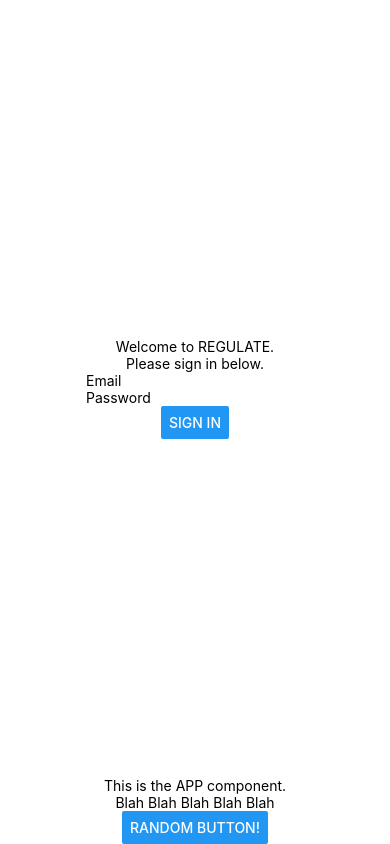
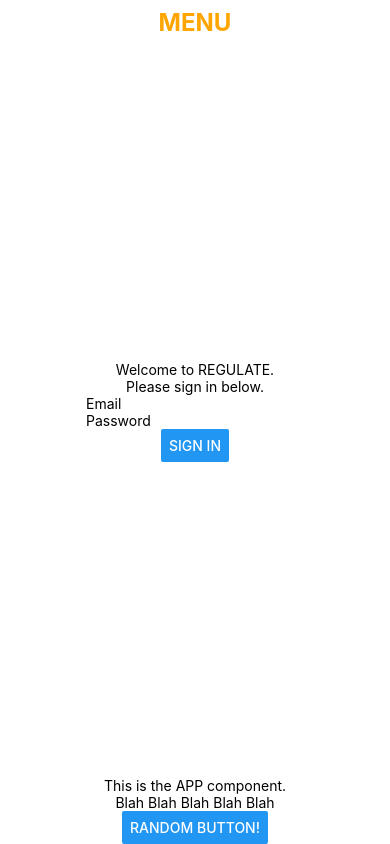
Before and after one commit to jaredsurya/regulate-app, a React Native app in the folder client/: screen / in a window 390 px wide. Built offline with nearby package versions, Linux system fonts and the light colour scheme.

Commit message:
created navbar component. lacks functionality.

```diff
--- a/client/App.js
+++ b/client/App.js
@@ -1,6 +1,7 @@
 import { StatusBar } from 'expo-status-bar';
 import { StyleSheet, Text, View, Button } from 'react-native';
 import Auth from './components/Auth';
+import Navbar from './components/Navbar';
 
 export default function App() {
 
@@ -11,6 +12,7 @@ export default function App() {
 
   return (
     <View style={styles.container}>
+      <Navbar />
       <Auth />
       <Text>This is the APP component.</Text>
       <Text>Blah Blah Blah Blah Blah</Text>
--- /dev/null
+++ b/client/components/Navbar.js
@@ -0,0 +1,81 @@
+import React, { useState } from 'react';
+import { View, TouchableOpacity, Text, StyleSheet } from 'react-native';
+import Modal from 'react-native-modal';
+
+const NavbarWithMenu = () => {
+  const [isMenuOpen, setMenuOpen] = useState(false);
+
+  const handleMenuToggle = () => {
+    setMenuOpen(!isMenuOpen);
+  };
+
+  const handleMenuItemPress = () => {
+    // Action to perform when a menu item is pressed
+    console.log('Menu item pressed!');
+  };
+
+  return (
+    <View style={styles.container}>
+      <TouchableOpacity onPress={handleMenuToggle}>
+        <Text style={styles.menuButton}>MENU</Text>
+      </TouchableOpacity>
+
+      <Modal
+        visible={isMenuOpen}
+        animationType="fade"
+        transparent={true}
+        onRequestClose={handleMenuToggle}
+        onBackdropPress={handleMenuToggle}
+        style={styles.modal}
+      >
+        <View style={styles.menu}>
+          <TouchableOpacity onPress={handleMenuItemPress}>
+            <Text style={styles.menuItem}>Menu Item 1</Text>
+          </TouchableOpacity>
+          <TouchableOpacity onPress={handleMenuItemPress}>
+            <Text style={styles.menuItem}>Menu Item 2</Text>
+          </TouchableOpacity>
+          <TouchableOpacity onPress={handleMenuItemPress}>
+            <Text style={styles.menuItem}>Menu Item 3</Text>
+          </TouchableOpacity>
+        </View>
+      </Modal>
+    </View>
+  );
+};
+
+const styles = StyleSheet.create({
+  container: {
+    flexDirection: 'row',
+    justifyContent: 'flex-end',
+    alignItems: 'center',
+    padding: 8,
+  },
+  menuButton: {
+    fontSize: 24,
+    fontWeight: 'bold',
+    color: 'orange',
+  },
+  modal: {
+    justifyContent: 'flex-start',
+    margin: 0,
+  },
+  menu: {
+    backgroundColor: 'transparent',
+    width: '100%',
+    borderTopLeftRadius: 10,
+    borderTopRightRadius: 10,
+    paddingHorizontal: 16,
+    paddingVertical: 8,
+    marginTop: 0,
+    marginBottom: 'auto',
+    alignItems: 'center', // Align items to center horizontally
+  },
+  menuItem: {
+    fontSize: 20,
+    paddingVertical: 8,
+    fontWeight: 'bold',
+  },
+});
+
+export default NavbarWithMenu;
--- a/client/package.json
+++ b/client/package.json
@@ -12,7 +12,8 @@
     "expo": "~48.0.18",
     "expo-status-bar": "~1.4.4",
     "react": "18.2.0",
-    "react-native": "0.71.8"
+    "react-native": "0.71.8",
+    "react-native-modal": "^13.0.1"
   },
   "devDependencies": {
     "@babel/core": "^7.20.0"
```
Also changed, not shown: 1 other file (tests, documents, lock files or other folders).
